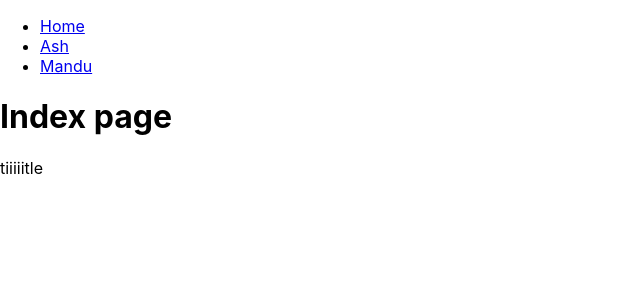
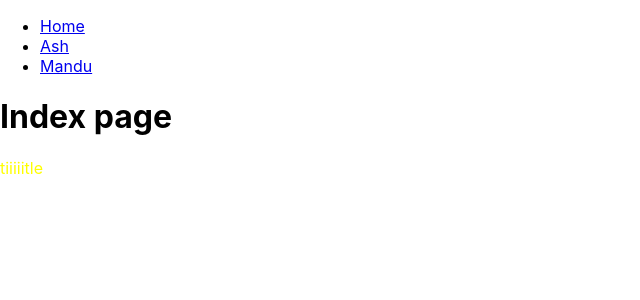
Before and after one commit to ashnamuh/cra-template-ashsaga, a React (Create React App) app: page / in a window 1280 px wide. Shown: the top 300 px of the page, without its empty margins (0-640 px from the left). Built offline with nearby package versions, Linux system fonts and the light colour scheme.

Commit message:
add a styled-components

```diff
--- a/package.json
+++ b/package.json
@@ -11,10 +11,12 @@
     "@types/react": "^16.9.0",
     "@types/react-dom": "^16.9.0",
     "@types/react-router-dom": "^5.1.3",
+    "@types/styled-components": "^5.0.1",
     "react": "^16.13.1",
     "react-dom": "^16.13.1",
     "react-router-dom": "^5.1.2",
     "react-scripts": "3.4.1",
+    "styled-components": "^5.1.0",
     "typescript": "~3.7.2"
   },
   "scripts": {
--- a/src/components/AshComponent.tsx
+++ b/src/components/AshComponent.tsx
@@ -1,11 +1,18 @@
 import * as React from 'react'
+import styled from 'styled-components'
 
 interface Props {
   title: string;
 }
 
+const S = {
+  container: styled.p`
+    color: yellow;
+  `
+}
+
 export default function AshComponent({ title }: Props) {
   return (
-    <p>{title}</p>
+    <S.container>{title}</S.container>
   )
 }
```
Also changed, not shown: 1 other file (tests, documents, lock files or other folders).
